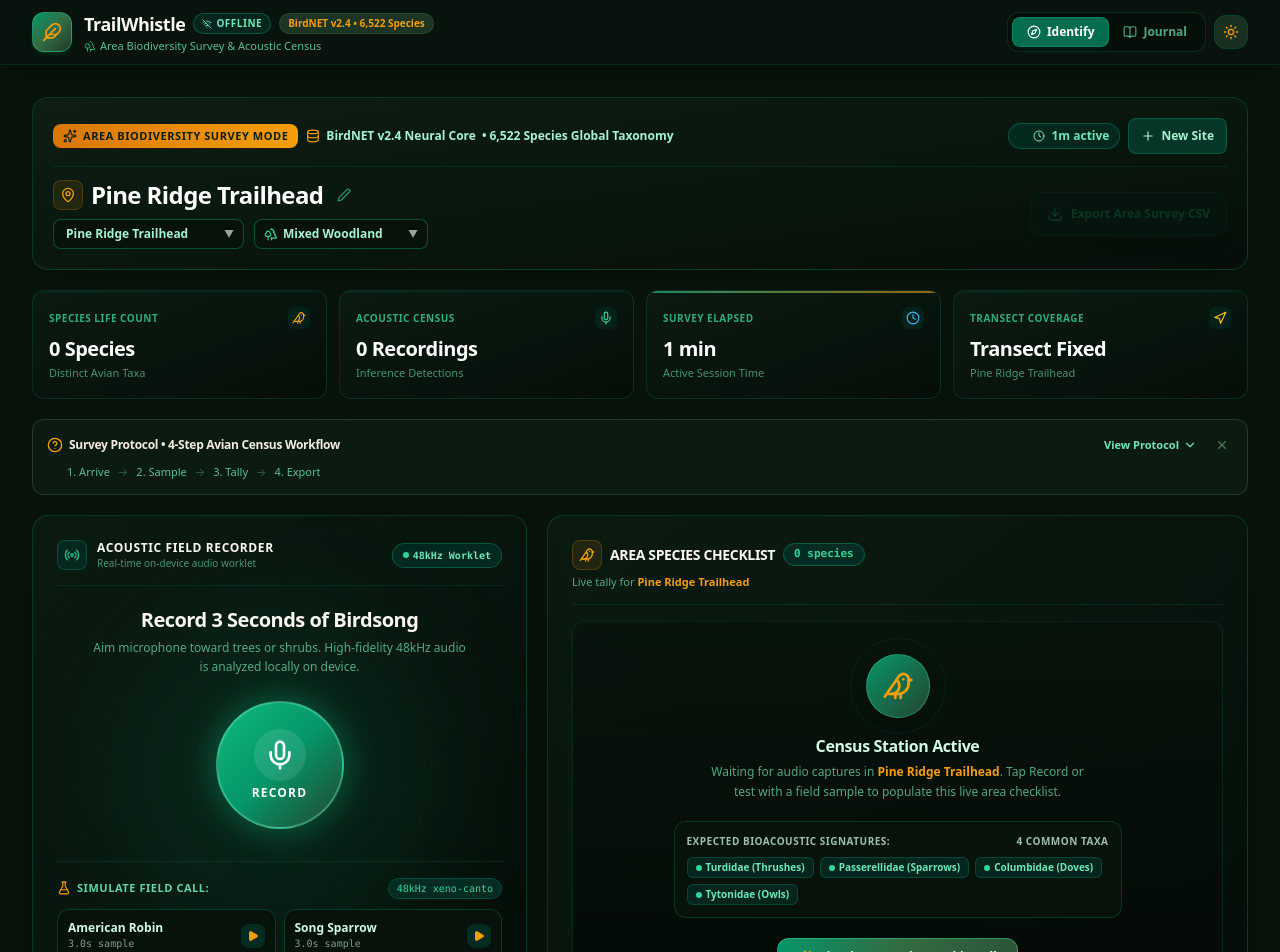
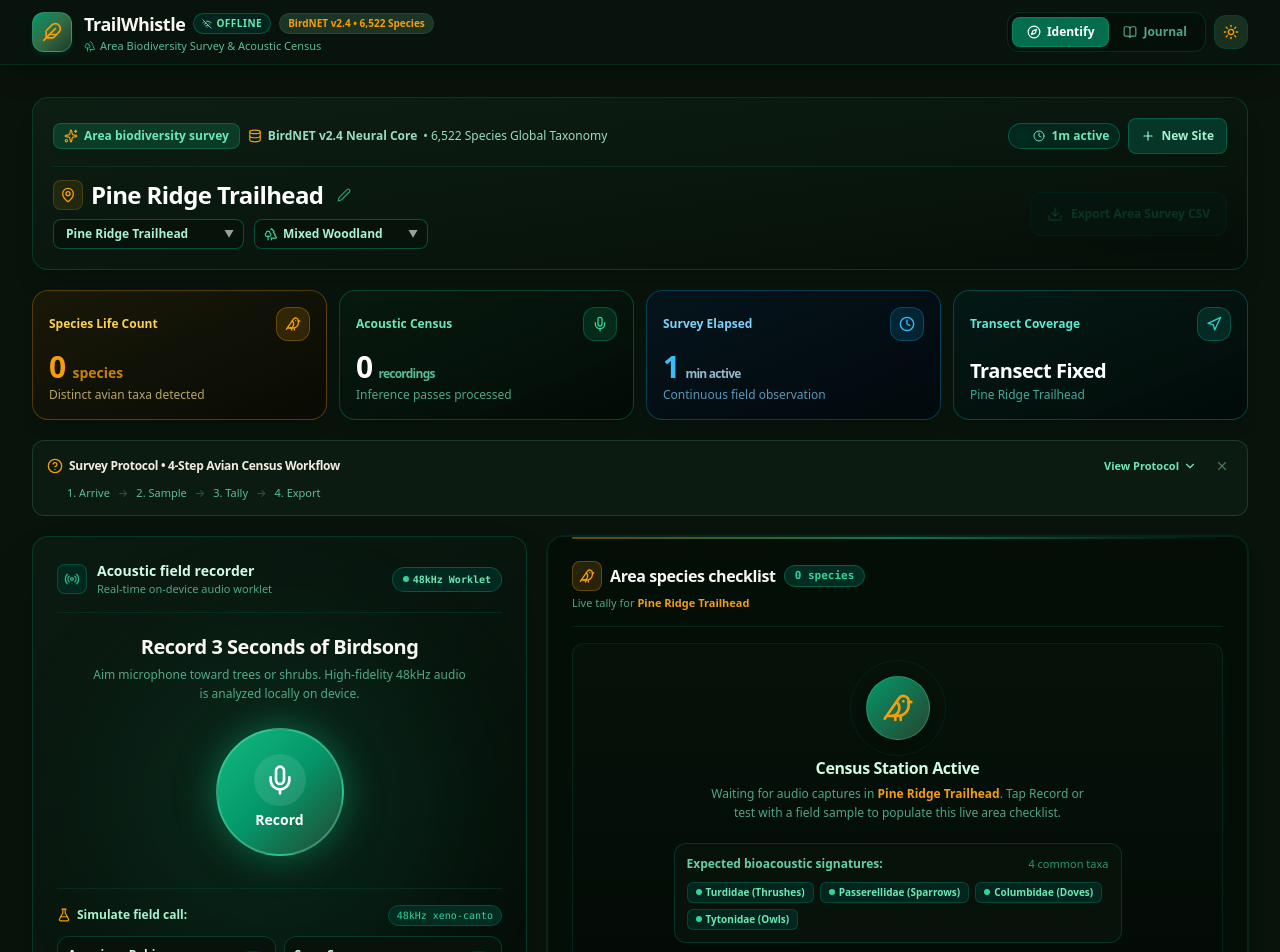
Before and after one commit to Sourabh-Kumar04/TrailWhistle, a React (Vite) app: page / in a window 1280 px wide. Shown: the top 952 px of the page. Built offline with nearby package versions, Linux system fonts and the light colour scheme.

Commit message:
style: polish UI round 2 - eliminate all-caps overload, break card soup, and dedupe taxonomy badges

```diff
--- a/src/App.tsx
+++ b/src/App.tsx
@@ -474,7 +474,7 @@ export const App: React.FC = () => {
           : 'border-forest-900/80 text-forest-300 bg-canopy-950/95'
       }`}>
         <div className="max-w-7xl mx-auto px-4 sm:px-6 lg:px-8 flex flex-col sm:flex-row items-center justify-between gap-1">
-          <span>TrailWhistle • Area Biodiversity Survey Tool • BirdNET v2.4 (6,522 Species)</span>
+          <span>TrailWhistle • Area Biodiversity Survey Tool • BirdNET v2.4</span>
           <span>100% On-Device Offline AI • Zero Cloud Telemetry • MIT License</span>
         </div>
       </footer>
--- a/src/components/AreaSpeciesChecklist.tsx
+++ b/src/components/AreaSpeciesChecklist.tsx
@@ -23,29 +23,34 @@ export const AreaSpeciesChecklist: React.FC<AreaSpeciesChecklistProps> = ({
   );
 
   return (
-    <div className={`p-5 sm:p-6 rounded-2xl border flex flex-col h-full transition-all duration-300 ${
+    <div className={`p-5 sm:p-6 rounded-2xl border flex flex-col h-full transition-all duration-300 relative ${
       isSunlightMode
-        ? 'bg-white border-neutral-300 text-neutral-900 shadow-md'
-        : 'bg-gradient-to-br from-[#0c1b12]/95 via-[#08150e]/95 to-[#040c07]/95 border-emerald-800/50 text-earth-50 shadow-2xl'
+        ? 'bg-amber-50/40 border-amber-200/90 text-neutral-900 shadow-sm ring-1 ring-amber-100'
+        : 'bg-[#040e08]/95 border-emerald-950/90 text-earth-50 shadow-xl ring-1 ring-emerald-500/10'
     }`}>
+      {/* Visual Accent Top Bar indicating Observation Ledger */}
+      <div className={`absolute top-0 left-6 right-6 h-0.5 rounded-full ${
+        isSunlightMode ? 'bg-amber-400' : 'bg-gradient-to-r from-feather-yellow/40 via-emerald-400/50 to-transparent'
+      }`} />
+
       {/* Header */}
       <div className={`flex items-center justify-between gap-2 pb-3.5 mb-4 border-b ${
-        isSunlightMode ? 'border-neutral-200' : 'border-emerald-900/40'
+        isSunlightMode ? 'border-amber-200/60' : 'border-emerald-900/40'
       }`}>
         <div>
           <div className="flex items-center gap-2">
             <div className={`p-1.5 rounded-lg ${
-              isSunlightMode ? 'bg-amber-100 text-amber-900' : 'bg-amber-500/10 text-feather-yellow border border-amber-500/20'
+              isSunlightMode ? 'bg-amber-200 text-amber-950' : 'bg-amber-500/15 text-feather-yellow border border-amber-500/30'
             }`}>
               <Bird className="w-4 h-4" />
             </div>
-            <h2 className="text-sm font-black tracking-tight uppercase font-sans">
-              Area Species Checklist
+            <h2 className="text-base font-bold font-sans tracking-tight">
+              Area species checklist
             </h2>
             <span className={`text-[11px] font-mono font-bold px-2.5 py-0.5 rounded-full ${
               checklist.length > 0
                 ? isSunlightMode ? 'bg-emerald-900 text-white' : 'bg-emerald-600 text-white shadow-sm'
-                : isSunlightMode ? 'bg-neutral-100 text-neutral-600' : 'bg-emerald-950 text-emerald-400 border border-emerald-800'
+                : isSunlightMode ? 'bg-neutral-200 text-neutral-700' : 'bg-emerald-950 text-emerald-400 border border-emerald-800'
             }`}>
               {checklist.length} {checklist.length === 1 ? 'species' : 'species'}
             </span>
@@ -106,9 +111,13 @@ export const AreaSpeciesChecklist: React.FC<AreaSpeciesChecklistProps> = ({
           <div className={`w-full max-w-md p-3 rounded-xl border mb-5 text-left ${
             isSunlightMode ? 'bg-white border-neutral-300' : 'bg-[#06120a] border-emerald-900/60'
           }`}>
-            <div className="flex items-center justify-between text-[10px] uppercase font-bold tracking-wider mb-2 opacity-75">
-              <span>Expected Bioacoustic Signatures:</span>
-              <span>4 Common Taxa</span>
+            <div className="flex items-center justify-between text-xs font-semibold mb-2.5">
+              <span className={isSunlightMode ? 'text-neutral-700' : 'text-emerald-300/90'}>
+                Expected bioacoustic signatures:
+              </span>
+              <span className={`text-[11px] font-normal ${isSunlightMode ? 'text-neutral-500' : 'text-emerald-400/70'}`}>
+                4 common taxa
+              </span>
             </div>
             <div className="flex flex-wrap gap-1.5">
               {[
--- a/src/components/AreaSurveyHeader.tsx
+++ b/src/components/AreaSurveyHeader.tsx
@@ -59,19 +59,19 @@ export const AreaSurveyHeader: React.FC<AreaSurveyHeaderProps> = ({
         isSunlightMode ? 'border-neutral-200' : 'border-emerald-900/40'
       }`}>
         <div className="flex items-center gap-2">
-          <span className={`text-[11px] font-black uppercase tracking-wider px-2.5 py-1 rounded-lg flex items-center gap-1.5 shadow-sm ${
+          <span className={`text-xs font-semibold px-2.5 py-1 rounded-lg flex items-center gap-1.5 shadow-sm ${
             isSunlightMode
               ? 'bg-emerald-900 text-white'
-              : 'bg-gradient-to-r from-amber-600 to-feather-yellow text-forest-950 font-black shadow-amber-950/40'
+              : 'bg-emerald-500/20 text-emerald-300 border border-emerald-500/30'
           }`}>
-            <Sparkles className="w-3.5 h-3.5" />
-            Area Biodiversity Survey Mode
+            <Sparkles className="w-3.5 h-3.5 text-feather-yellow" />
+            <span>Area biodiversity survey</span>
           </span>
-          <span className={`text-xs font-semibold hidden md:inline-flex items-center gap-1.5 ${
-            isSunlightMode ? 'text-neutral-800 font-bold' : 'text-emerald-200'
+          <span className={`text-xs font-medium hidden md:inline-flex items-center gap-1.5 ${
+            isSunlightMode ? 'text-neutral-800' : 'text-emerald-200/90'
           }`}>
             <Database className="w-3.5 h-3.5 text-feather-yellow" />
-            <strong>BirdNET v2.4 Neural Core</strong> • 6,522 Species Global Taxonomy
+            <strong className="font-semibold">BirdNET v2.4 Neural Core</strong> • 6,522 Species Global Taxonomy
           </span>
         </div>
 
--- a/src/components/AudioRecorder.tsx
+++ b/src/components/AudioRecorder.tsx
@@ -112,8 +112,10 @@ export const AudioRecorder: React.FC<AudioRecorderProps> = ({
             <Radio className="w-4 h-4 animate-pulse" />
           </div>
           <div>
-            <h2 className="text-xs font-black uppercase tracking-wider font-sans">Acoustic Field Recorder</h2>
-            <p className={`text-[10px] ${isSunlightMode ? 'text-neutral-500' : 'text-emerald-300/60'}`}>
+            <h2 className={`text-sm font-bold font-sans ${isSunlightMode ? 'text-neutral-900' : 'text-emerald-100'}`}>
+              Acoustic field recorder
+            </h2>
+            <p className={`text-[11px] ${isSunlightMode ? 'text-neutral-600' : 'text-emerald-300/70'}`}>
               Real-time on-device audio worklet
             </p>
           </div>
@@ -188,14 +190,14 @@ export const AudioRecorder: React.FC<AudioRecorderProps> = ({
             ) : isProcessing ? (
               <>
                 <Sparkles className="w-9 h-9 animate-spin text-feather-yellow mb-1" />
-                <span className="text-[11px] font-black uppercase tracking-wider text-feather-yellow">Classifying</span>
+                <span className="text-xs font-bold text-feather-yellow">Classifying...</span>
               </>
             ) : (
               <>
                 <div className="p-2.5 rounded-full bg-white/10 mb-1">
                   <Mic className="w-8 h-8" />
                 </div>
-                <span className="text-xs font-black uppercase tracking-widest">Record</span>
+                <span className="text-sm font-bold tracking-normal">Record</span>
               </>
             )}
           </button>
@@ -290,11 +292,11 @@ export const AudioRecorder: React.FC<AudioRecorderProps> = ({
             isSunlightMode ? 'border-neutral-200' : 'border-emerald-900/40'
           }`}>
             <div className="flex items-center justify-between mb-2.5">
-              <span className={`text-[11px] font-bold uppercase tracking-wider flex items-center gap-1.5 ${
-                isSunlightMode ? 'text-neutral-800 font-extrabold' : 'text-emerald-300/90'
+              <span className={`text-xs font-semibold flex items-center gap-1.5 ${
+                isSunlightMode ? 'text-neutral-800' : 'text-emerald-200'
               }`}>
                 <FlaskConical className="w-3.5 h-3.5 text-feather-yellow" />
-                <span>Simulate Field Call:</span>
+                <span>Simulate field call:</span>
               </span>
               <span className={`text-[10px] font-mono px-2 py-0.5 rounded-full ${
                 isSunlightMode ? 'bg-neutral-100 text-neutral-600' : 'bg-emerald-950 text-emerald-400 border border-emerald-900'
--- a/src/components/PredictionCard.tsx
+++ b/src/components/PredictionCard.tsx
@@ -175,11 +175,11 @@ export const PredictionCard: React.FC<PredictionCardProps> = ({
         <div className={`p-4 rounded-2xl border transition-all ${
           isSunlightMode ? 'bg-white border-neutral-300 shadow-sm' : 'bg-[#06140b] border-emerald-900/70 shadow-lg'
         }`}>
-          <div className={`text-[11px] font-bold uppercase tracking-wider mb-2.5 flex items-center gap-1.5 ${
-            isSunlightMode ? 'text-neutral-700' : 'text-emerald-400/80'
+          <div className={`text-xs font-semibold mb-2.5 flex items-center gap-1.5 ${
+            isSunlightMode ? 'text-neutral-700' : 'text-emerald-300'
           }`}>
             <Bird className="w-3.5 h-3.5 text-feather-yellow" />
-            <span>Alternate Probable Taxa:</span>
+            <span>Alternate probable taxa:</span>
           </div>
 
           <div className="space-y-2">
--- a/src/components/SurveyStatsBar.tsx
+++ b/src/components/SurveyStatsBar.tsx
@@ -58,50 +58,140 @@ export const SurveyStatsBar: React.FC<SurveyStatsBarProps> = ({
   ];
 
   return (
-    <div className="grid grid-cols-2 sm:grid-cols-4 gap-2.5 sm:gap-3 mb-4">
-      {stats.map((stat, idx) => {
-        const Icon = stat.icon;
-        return (
+    <div className="grid grid-cols-2 lg:grid-cols-4 gap-3 mb-5">
+      {/* Card 1: Species Life Count - Hero stat with glowing badge & pill */}
       <div
-            key={idx}
-            className={`p-3.5 sm:p-4 rounded-xl border transition-all duration-200 group relative overflow-hidden ${
+        className={`p-4 rounded-2xl border transition-all duration-200 relative overflow-hidden flex flex-col justify-between ${
           isSunlightMode
-                ? 'bg-white border-neutral-300 text-neutral-900 shadow-sm hover:shadow-md'
-                : 'bg-gradient-to-br from-[#0c1b12]/95 via-[#08150e]/95 to-[#050e08]/95 border-emerald-900/50 hover:border-emerald-600/60 text-white shadow-lg'
+            ? 'bg-amber-50/70 border-amber-200 text-neutral-900 shadow-sm hover:shadow-md'
+            : 'bg-gradient-to-br from-[#1c1908]/90 via-[#131206]/80 to-[#0a0a03]/90 border-amber-500/30 hover:border-amber-400/60 text-white shadow-lg'
         }`}
       >
-            {/* Subtle top indicator bar */}
-            <div className={`absolute top-0 left-0 right-0 h-0.5 opacity-60 ${
-              isSunlightMode
-                ? 'bg-emerald-800'
-                : stat.highlight ? 'bg-gradient-to-r from-emerald-400 to-feather-yellow' : 'bg-emerald-900/30'
-            }`} />
-
-            <div className="flex items-center justify-between mb-1.5">
-              <span className={`text-[10px] font-bold uppercase tracking-wider ${
-                isSunlightMode ? 'text-neutral-600' : 'text-emerald-400/80'
+        <div className="flex items-center justify-between mb-2">
+          <span className={`text-xs font-semibold ${
+            isSunlightMode ? 'text-amber-900' : 'text-amber-300'
           }`}>
-                {stat.label}
+            Species Life Count
           </span>
-              <div className={`p-1 rounded-md ${
-                isSunlightMode ? 'bg-neutral-100 text-emerald-950' : 'bg-emerald-950/60 ' + stat.accent
+          <div className={`p-2 rounded-xl shadow-inner ${
+            isSunlightMode ? 'bg-amber-200/80 text-amber-900' : 'bg-amber-500/15 text-feather-yellow border border-amber-500/30'
           }`}>
-                <Icon className="w-3.5 h-3.5" />
+            <Bird className="w-4 h-4" />
+          </div>
+        </div>
+        <div>
+          <div className={`text-2xl sm:text-3xl font-black tracking-tight font-sans ${
+            isSunlightMode ? 'text-amber-950' : 'text-feather-yellow'
+          }`}>
+            {speciesCount} <span className="text-sm font-semibold tracking-normal text-opacity-80 opacity-80">{speciesCount === 1 ? 'taxon' : 'species'}</span>
+          </div>
+          <div className={`text-xs font-medium mt-0.5 ${
+            isSunlightMode ? 'text-amber-800/80' : 'text-amber-200/70'
+          }`}>
+            Distinct avian taxa detected
+          </div>
         </div>
       </div>
 
-            <div className="text-lg sm:text-xl font-black tracking-tight font-sans">
-              {stat.value}
+      {/* Card 2: Acoustic Census - High-tech radar style with pulse dot */}
+      <div
+        className={`p-4 rounded-2xl border transition-all duration-200 relative overflow-hidden flex flex-col justify-between ${
+          isSunlightMode
+            ? 'bg-emerald-50/70 border-emerald-200 text-neutral-900 shadow-sm hover:shadow-md'
+            : 'bg-gradient-to-br from-[#081a10]/90 via-[#05140c]/80 to-[#020a06]/90 border-emerald-500/30 hover:border-emerald-400/60 text-white shadow-lg'
+        }`}
+      >
+        <div className="flex items-center justify-between mb-2">
+          <span className={`text-xs font-semibold ${
+            isSunlightMode ? 'text-emerald-900' : 'text-emerald-300'
+          }`}>
+            Acoustic Census
+          </span>
+          <div className={`p-2 rounded-xl shadow-inner ${
+            isSunlightMode ? 'bg-emerald-200/80 text-emerald-950' : 'bg-emerald-500/15 text-emerald-400 border border-emerald-500/30'
+          }`}>
+            <Mic className="w-4 h-4" />
+          </div>
+        </div>
+        <div>
+          <div className="text-2xl sm:text-3xl font-black tracking-tight font-sans flex items-baseline gap-1.5">
+            <span>{totalRecordings}</span>
+            <span className={`text-xs font-semibold ${isSunlightMode ? 'text-neutral-600' : 'text-emerald-300/80'}`}>
+              {totalRecordings === 1 ? 'recording' : 'recordings'}
+            </span>
+          </div>
+          <div className={`text-xs font-medium mt-0.5 ${
+            isSunlightMode ? 'text-emerald-800/80' : 'text-emerald-300/70'
+          }`}>
+            Inference passes processed
+          </div>
+        </div>
       </div>
 
-            <div className={`text-[11px] font-medium truncate mt-0.5 ${
-              isSunlightMode ? 'text-neutral-500' : 'text-emerald-300/60'
+      {/* Card 3: Survey Elapsed - Chronometer layout with active status chip */}
+      <div
+        className={`p-4 rounded-2xl border transition-all duration-200 relative overflow-hidden flex flex-col justify-between ${
+          isSunlightMode
+            ? 'bg-sky-50/70 border-sky-200 text-neutral-900 shadow-sm hover:shadow-md'
+            : 'bg-gradient-to-br from-[#06151f]/90 via-[#030e17]/80 to-[#02080d]/90 border-sky-500/30 hover:border-sky-400/60 text-white shadow-lg'
+        }`}
+      >
+        <div className="flex items-center justify-between mb-2">
+          <span className={`text-xs font-semibold ${
+            isSunlightMode ? 'text-sky-900' : 'text-sky-300'
           }`}>
-              {stat.subtext}
+            Survey Elapsed
+          </span>
+          <div className={`p-2 rounded-xl shadow-inner ${
+            isSunlightMode ? 'bg-sky-200/80 text-sky-950' : 'bg-sky-500/15 text-sky-400 border border-sky-500/30'
+          }`}>
+            <Clock className="w-4 h-4" />
+          </div>
+        </div>
+        <div>
+          <div className="text-2xl sm:text-3xl font-black tracking-tight font-sans text-sky-400 flex items-baseline gap-1.5">
+            <span>{elapsedMinutes}</span>
+            <span className={`text-xs font-semibold ${isSunlightMode ? 'text-sky-950' : 'text-sky-200/80'}`}>min active</span>
+          </div>
+          <div className={`text-xs font-medium mt-0.5 ${
+            isSunlightMode ? 'text-sky-800/80' : 'text-sky-300/70'
+          }`}>
+            Continuous field observation
+          </div>
+        </div>
+      </div>
+
+      {/* Card 4: Transect Coverage - Telemetry fix badge layout */}
+      <div
+        className={`p-4 rounded-2xl border transition-all duration-200 relative overflow-hidden flex flex-col justify-between ${
+          isSunlightMode
+            ? 'bg-teal-50/70 border-teal-200 text-neutral-900 shadow-sm hover:shadow-md'
+            : 'bg-gradient-to-br from-[#041917]/90 via-[#031311]/80 to-[#010a09]/90 border-teal-500/30 hover:border-teal-400/60 text-white shadow-lg'
+        }`}
+      >
+        <div className="flex items-center justify-between mb-2">
+          <span className={`text-xs font-semibold ${
+            isSunlightMode ? 'text-teal-900' : 'text-teal-300'
+          }`}>
+            Transect Coverage
+          </span>
+          <div className={`p-2 rounded-xl shadow-inner ${
+            isSunlightMode ? 'bg-teal-200/80 text-teal-950' : 'bg-teal-500/15 text-teal-400 border border-teal-500/30'
+          }`}>
+            {location ? <CheckCircle2 className="w-4 h-4" /> : <Navigation className="w-4 h-4" />}
+          </div>
+        </div>
+        <div>
+          <div className="text-lg sm:text-xl font-bold tracking-tight font-sans truncate">
+            {location ? `±${location.accuracy || 10}m GPS` : 'Transect Fixed'}
+          </div>
+          <div className={`text-xs font-medium truncate mt-0.5 ${
+            isSunlightMode ? 'text-teal-800/80' : 'text-teal-300/70'
+          }`}>
+            {location ? 'Satellite position fix' : locationName}
+          </div>
+        </div>
       </div>
     </div>
   );
-      })}
-    </div>
-  );
 };
```
Also changed, not shown: src/components/ConfirmModal.tsx (+6 -6 lines), src/components/JournalList.tsx (+11 -11 lines), src/components/TestingSection.tsx (+4 -4 lines), 1 other file (tests, documents, lock files or other folders). Lines whose indentation alone changed are shown as unchanged.
